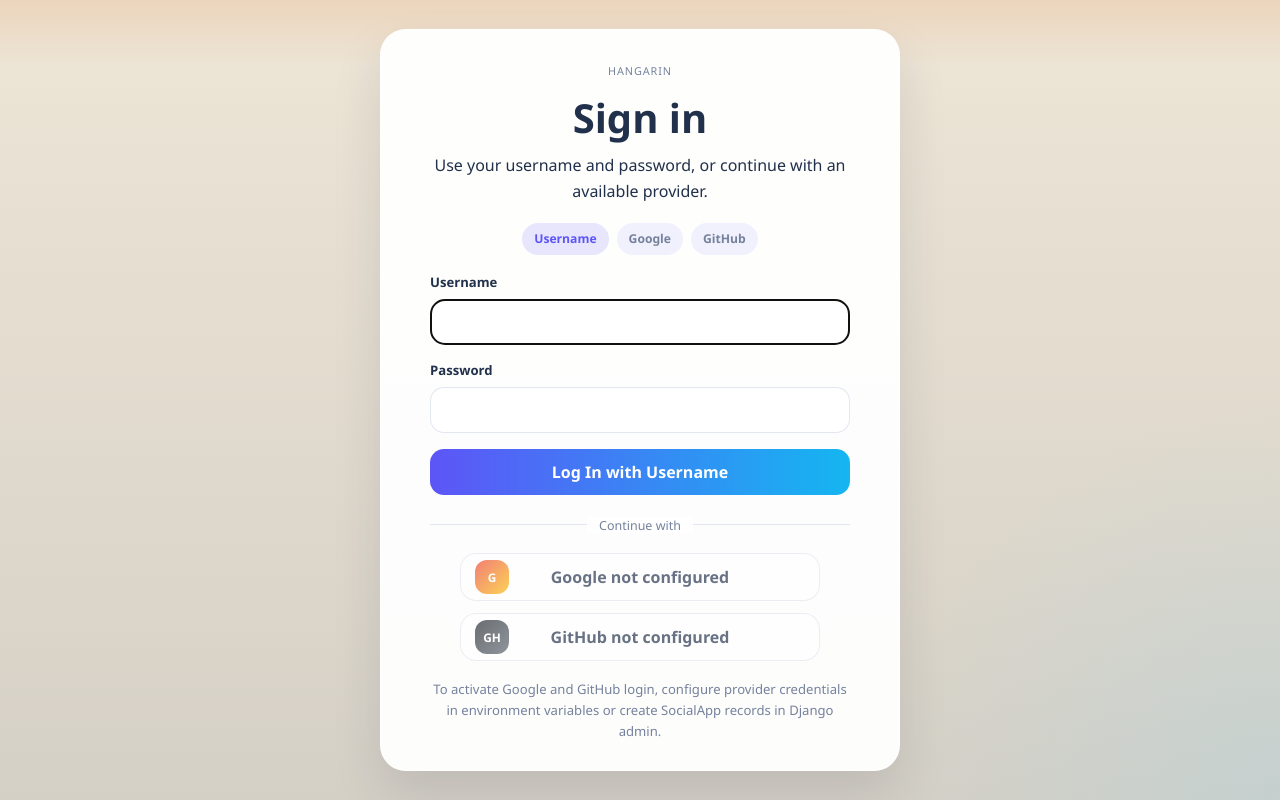
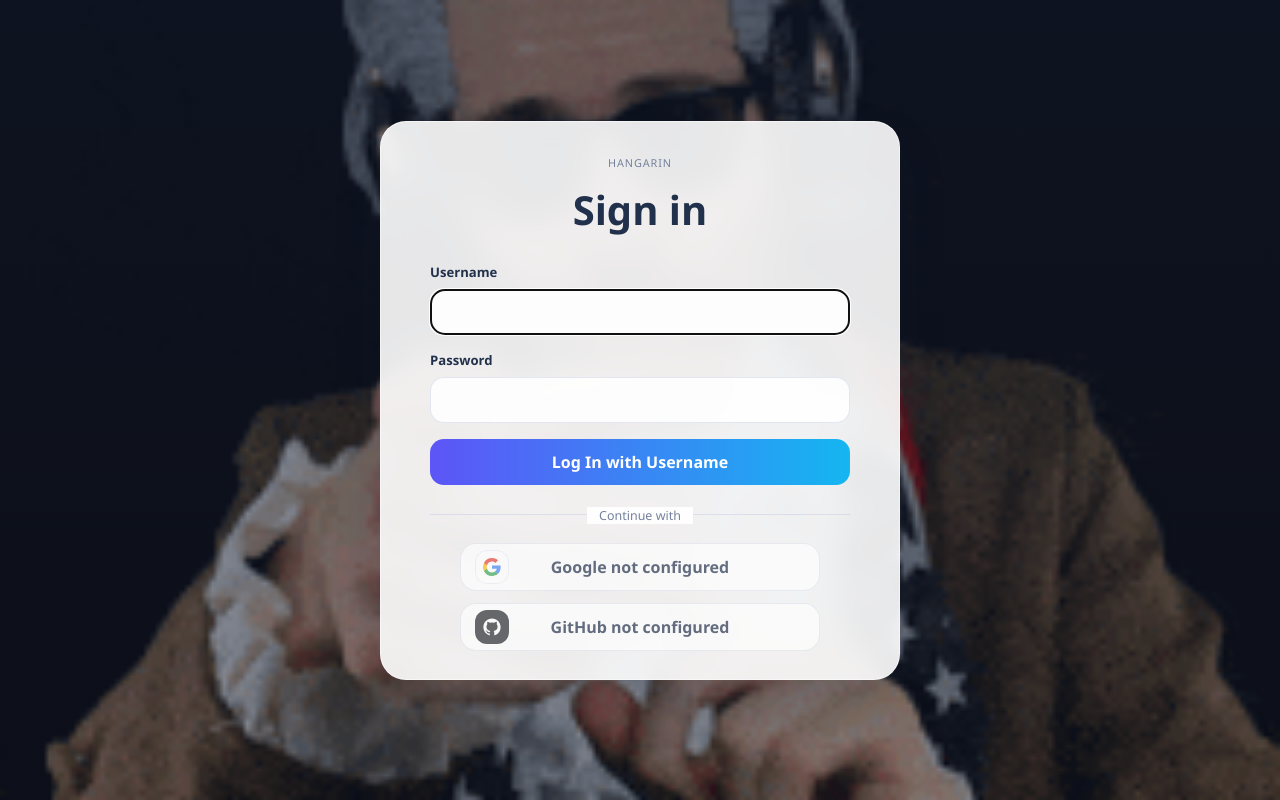
Before and after one commit to niczed06/HANGARIN-, a Django app: page /login/ in a window 1280 px wide. Run offline with Django 5.2, Linux system fonts and the light colour scheme; some libraries are stand-ins or nearby versions.

Commit message:
Refresh login page background and icons

```diff
--- a/static/planner/css/dashboard.css
+++ b/static/planner/css/dashboard.css
@@ -592,6 +592,9 @@ h3 {
     align-items: center;
     justify-content: center;
     padding: 24px;
+    background:
+        linear-gradient(180deg, rgba(18, 29, 51, 0.58), rgba(18, 29, 51, 0.42)),
+        var(--login-bg-image) center center / cover no-repeat fixed;
 }
 
 .login-layout {
@@ -602,9 +605,10 @@ h3 {
 .login-panel {
     padding: 28px;
     border-radius: 26px;
-    background: rgba(255, 255, 255, 0.95);
-    border: 1px solid rgba(255, 255, 255, 0.76);
+    background: rgba(255, 255, 255, 0.9);
+    border: 1px solid rgba(255, 255, 255, 0.55);
     box-shadow: var(--shadow);
+    backdrop-filter: blur(14px);
 }
 
 .login-kicker {
@@ -620,12 +624,6 @@ h3 {
     margin-bottom: 8px;
     font-size: clamp(2rem, 4vw, 2.5rem);
     color: var(--ink);
-}
-
-.login-header p {
-    margin: 0;
-    color: var(--muted-dark);
-    line-height: 1.6;
 }
 
 .social-login-panel {
@@ -645,31 +643,6 @@ h3 {
 
 .login-header {
     text-align: center;
-}
-
-.login-tabs {
-    display: flex;
-    gap: 8px;
-    flex-wrap: wrap;
-    justify-content: center;
-}
-
-.login-tab {
-    display: inline-flex;
-    align-items: center;
-    justify-content: center;
-    min-height: 32px;
-    padding: 0 12px;
-    border-radius: 999px;
-    background: rgba(93, 85, 247, 0.08);
-    color: var(--muted);
-    font-size: 0.76rem;
-    font-weight: 700;
-}
-
-.login-tab.active {
-    color: var(--primary);
-    background: rgba(93, 85, 247, 0.14);
 }
 
 .login-form {
@@ -789,25 +762,20 @@ h3 {
     min-width: 34px;
     height: 34px;
     border-radius: 12px;
-    color: #ffffff;
-    font-size: 0.74rem;
-    font-weight: 800;
+    background-position: center;
+    background-repeat: no-repeat;
+    background-size: 18px 18px;
 }
 
 .social-icon.google {
-    background: linear-gradient(135deg, #ea4335 0%, #fbbc05 100%);
+    background-color: rgba(255, 255, 255, 0.96);
+    background-image: var(--google-icon-image);
+    box-shadow: inset 0 0 0 1px rgba(177, 188, 214, 0.28);
 }
 
 .social-icon.github {
-    background: linear-gradient(135deg, #24292f 0%, #59636f 100%);
-}
-
-.social-help {
-    margin-bottom: 0;
-    color: var(--muted);
-    font-size: 0.82rem;
-    line-height: 1.6;
-    text-align: center;
+    background-color: #24292f;
+    background-image: var(--github-icon-image);
 }
 
 @media (max-width: 1240px) {
--- a/templates/planner/login.html
+++ b/templates/planner/login.html
@@ -10,19 +10,19 @@
         {% inline_css 'planner/css/dashboard.css' %}
     </style>
 </head>
-<body class="login-body">
+<body
+    class="login-body"
+    style="
+        --login-bg-image: url('{% static 'planner/media/login-bg.gif' %}');
+        --google-icon-image: url('{% static 'planner/media/google-mark.svg' %}');
+        --github-icon-image: url('{% static 'planner/media/github-mark.svg' %}');
+    "
+>
     <main class="login-layout">
         <section class="login-panel social-login-panel">
             <div class="login-header">
                 <span class="login-kicker">Hangarin</span>
                 <h1>Sign in</h1>
-                <p>Use your username and password, or continue with an available provider.</p>
-            </div>
-
-            <div class="login-tabs">
-                <span class="login-tab active">Username</span>
-                <span class="login-tab">Google</span>
-                <span class="login-tab">GitHub</span>
             </div>
 
             <form method="post" class="login-form">
@@ -59,32 +59,28 @@
             <div class="social-grid">
                 {% if google_login_available %}
                     <a class="social-btn" href="{% provider_login_url 'google' process='login' %}">
-                        <span class="social-icon google">G</span>
+                        <span class="social-icon google" aria-hidden="true"></span>
                         <span>Continue with Google</span>
                     </a>
                 {% else %}
                     <button type="button" class="social-btn is-disabled" disabled>
-                        <span class="social-icon google">G</span>
+                        <span class="social-icon google" aria-hidden="true"></span>
                         <span>Google not configured</span>
                     </button>
                 {% endif %}
 
                 {% if github_login_available %}
                     <a class="social-btn" href="{% provider_login_url 'github' process='login' %}">
-                        <span class="social-icon github">GH</span>
+                        <span class="social-icon github" aria-hidden="true"></span>
                         <span>Continue with GitHub</span>
                     </a>
                 {% else %}
                     <button type="button" class="social-btn is-disabled" disabled>
-                        <span class="social-icon github">GH</span>
+                        <span class="social-icon github" aria-hidden="true"></span>
                         <span>GitHub not configured</span>
                     </button>
                 {% endif %}
             </div>
-
-            <p class="social-help">
-                To activate Google and GitHub login, configure provider credentials in environment variables or create SocialApp records in Django admin.
-            </p>
         </section>
     </main>
 </body>
```
Also changed, not shown: static/planner/media/github-mark.svg (added), static/planner/media/google-mark.svg (added), static/planner/media/login-bg.gif (added).
